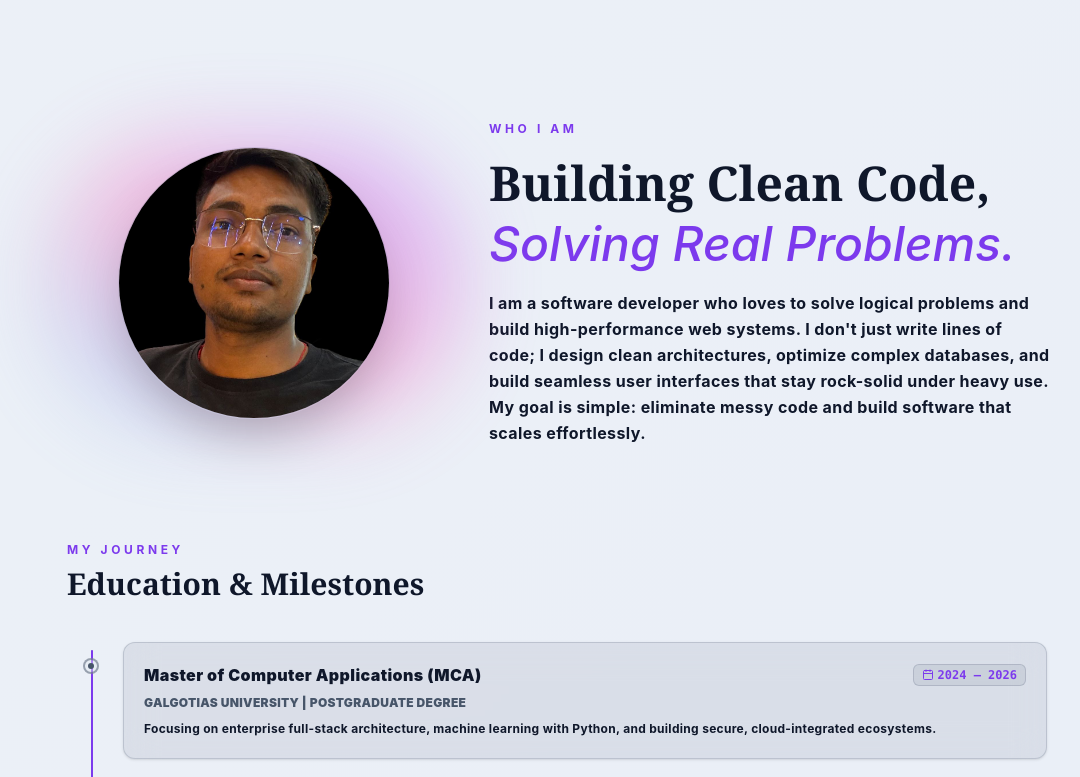
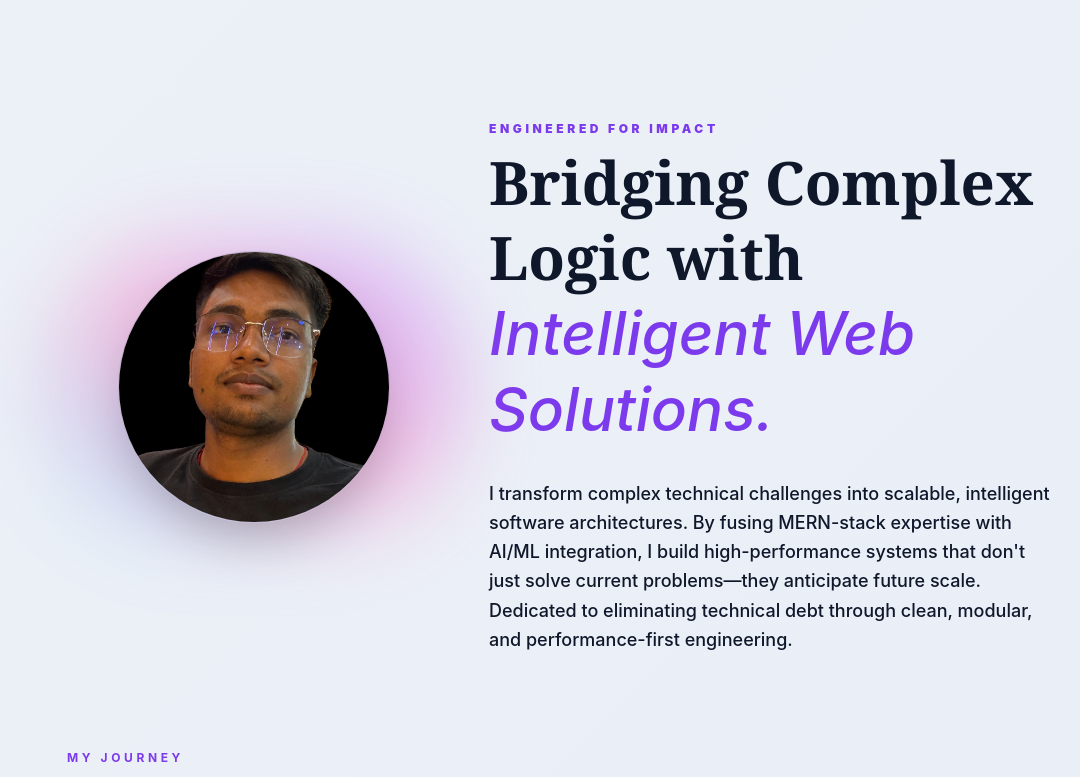
Before and after one commit to suraj8521-saw/Portfolio, a React app: page / in a window 1280 px wide. Shown: the part 1180-1957 px from the top of the page, without its empty margins (85-1165 px from the left). Built offline with nearby package versions, Linux system fonts and the light colour scheme; the HTML template or start-up script is replaced by a standard one.

Commit message:
feat: updated about section to reflect AI/ML professional startup vibe

```diff
--- a/src/components/AboutView.jsx
+++ b/src/components/AboutView.jsx
@@ -51,19 +51,24 @@ export default function AboutView() {
         </motion.div>
 
         <motion.div variants={itemVariants} className="md:col-span-7 space-y-4 text-center md:text-left px-2 sm:px-0">
-          {/* Subheading: Connected directly to your Accent color */}
-          <span className="text-xs uppercase tracking-[0.3em] font-bold text-[var(--accent-gold)] block">Who I Am</span>
+          {/* Subheading: Authority & Vision */}
+<span className="text-xs uppercase tracking-[0.3em] font-black text-[var(--accent-gold)] block mb-2">
+  Engineered for Impact
+</span>
 
-          {/* Heading: Connected directly to Main Text Color (Pure Dark) */}
-          <h2 className="text-2xl sm:text-4xl md:text-5xl font-serif font-black text-[var(--text-main)] leading-tight">
-            Building Clean Code, <br />
-            <span className="font-sans font-medium italic text-[var(--accent-gold)]">Solving Real Problems.</span>
-          </h2>
+{/* Heading: Bold Startup Focus */}
+<h2 className="text-3xl sm:text-5xl md:text-6xl font-serif font-black text-[var(--text-main)] leading-tight mb-8">
+  Bridging Complex Logic with <br />
+  <span className="font-sans font-medium italic text-[var(--accent-gold)]">Intelligent Web Solutions.</span>
+</h2>
 
-          {/* Paragraph: Connected directly to Main Text Color */}
-          <p className="text-[var(--text-main)] text-sm sm:text-base font-bold leading-relaxed tracking-wide">
-            I am a software developer who loves to solve logical problems and build high-performance web systems. I don't just write lines of code; I design clean architectures, optimize complex databases, and build seamless user interfaces that stay rock-solid under heavy use. My goal is simple: eliminate messy code and build software that scales effortlessly.
-          </p>
+{/* Paragraph: Sharp & Technical */}
+<p className="text-[var(--text-main)] text-sm sm:text-lg font-medium leading-relaxed max-w-3xl">
+  I transform complex technical challenges into scalable, intelligent software architectures.
+  By fusing MERN-stack expertise with AI/ML integration, I build high-performance systems
+  that don't just solve current problems—they anticipate future scale.
+  Dedicated to eliminating technical debt through clean, modular, and performance-first engineering.
+</p>
         </motion.div>
       </div>
 
@@ -84,7 +89,7 @@ export default function AboutView() {
           />
 
           <TimelineItem
-            year="2024 — 2026"
+            year="2025 — 2027"
             degree="Master of Computer Applications (MCA)"
             institution="Galgotias University | Postgraduate Degree"
             description="Focusing on enterprise full-stack architecture, machine learning with Python, and building secure, cloud-integrated ecosystems."
```
